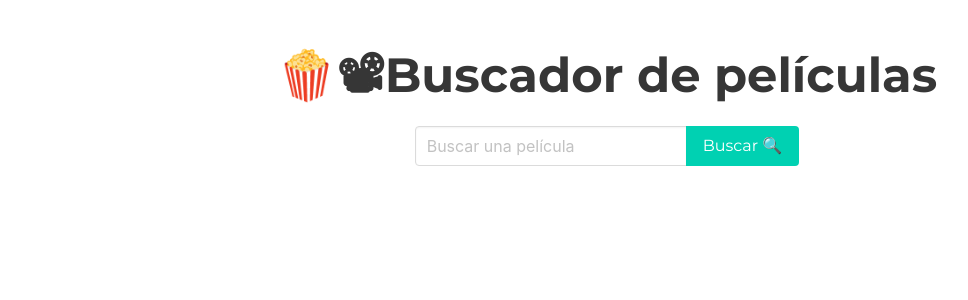
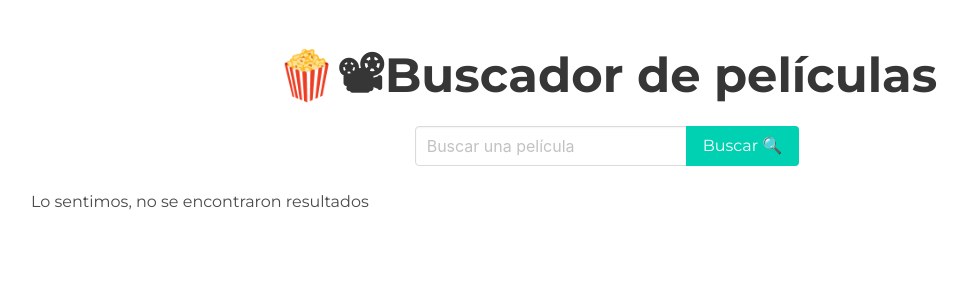
Before and after one commit to icao/curso-react, a React (Create React App) app in the folder 30-----proyecto-----buscador-de-peliculas/: page / in a window 1280 px wide. Shown: the top 300 px of the page, without its empty margins (33-1001 px from the left). Built offline with nearby package versions, Linux system fonts and the light colour scheme.

Commit message:
corrigiendo busqueda

```diff
--- a/30-----proyecto-----buscador-de-peliculas/src/App.js
+++ b/30-----proyecto-----buscador-de-peliculas/src/App.js
@@ -12,12 +12,20 @@ class App extends Component {
   };
 
   searchMovie = query => {
-    serviceApi.searchMovies(query).then(({ Search }) => {
+    serviceApi.searchMovies(query).then(({ Search = [] }) => {
       console.log({ Search });
       this.setState({
         movies: Search
       });
     });
+  };
+
+  showResults = () => {
+    return this.state.movies.length === 0 ? (
+      <p>Lo sentimos, no se encontraron resultados</p>
+    ) : (
+      <ListMovies movies={this.state.movies} />
+    );
   };
 
   render() {
@@ -39,10 +47,9 @@ class App extends Component {
               <Search search={this.searchMovie} />
             </div>
           </div>
+          {/* meter en una funcion evaluando results */}
           <div className="columns">
-            <div className="column is-full">
-              <ListMovies movies={this.state.movies} />
-            </div>
+            <div className="column is-full">{this.showResults()}</div>
           </div>
         </div>
       </main>
```
